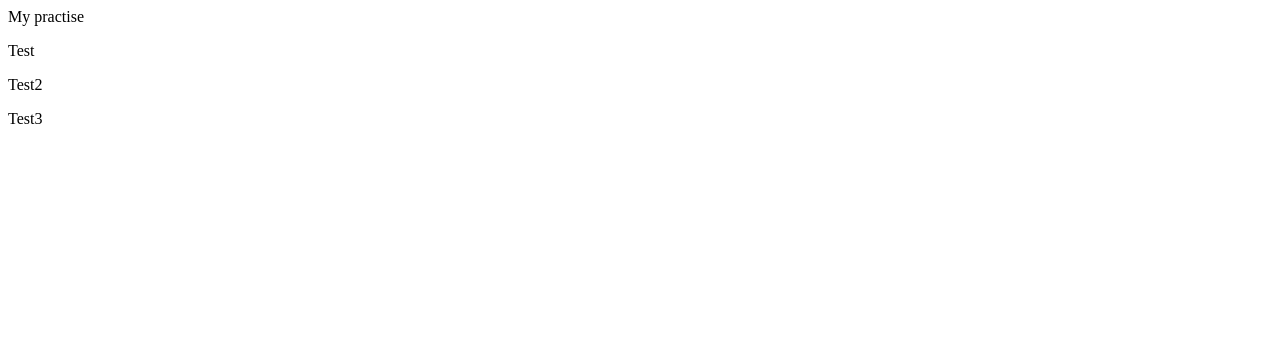
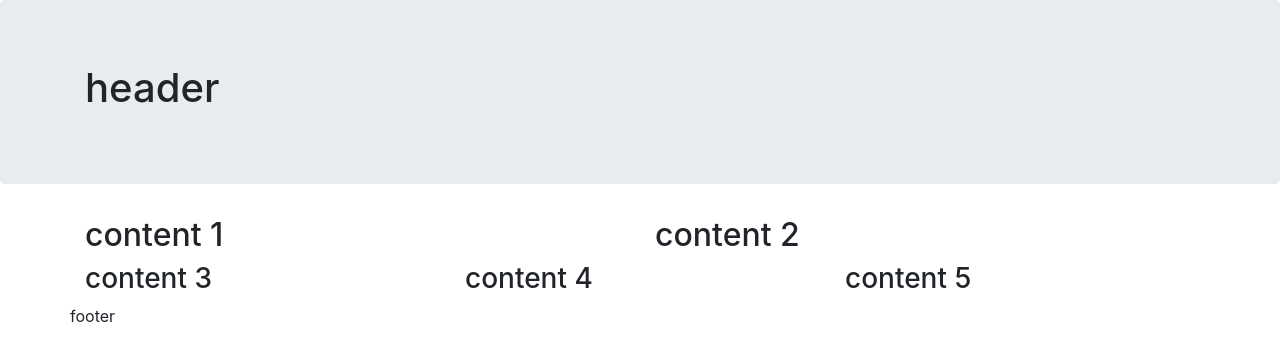
Before and after one commit to YuanPeihao/WebDevPractise, a website: page index.html in a window 1280 px wide. Drawn offline with nearby package versions, Linux system fonts and the light colour scheme.

Commit message:
add bootstrap

```diff
--- a/index.html
+++ b/index.html
@@ -1,4 +1,61 @@
-<h>My practise</h>
-<p>Test</p>
-<p>Test2</p>
-<p>Test3</p>
+<!DOCTYPE html>
+<html lang="en">
+
+<head>
+	<!-- Required meta tags always come first -->
+    <meta charset="utf-8">
+    <meta name="viewport" content="width=device-width, initial-scale=1, shrink-to-fit=no">
+    <meta http-equiv="x-ua-compatible" content="ie=edge">
+
+    <!-- Bootstrap CSS -->
+    <link rel="stylesheet" href="node_modules/bootstrap/dist/css/bootstrap.min.css">
+</head>
+
+<body>
+	<header class="jumbotron">
+		<div class="container">
+			<div class="row">
+				<div class="col-sm-6">
+					<h1>header</h1>
+				</div>
+			</div>
+		</div>
+	</header>
+
+	<div class="container">
+		<div class="row">
+			<div class="col-sm-6">
+				<h2>content 1</h2>
+			</div>
+			<div class="col-sm-6">
+				<h2>content 2</h2>
+			</div>
+		</div>
+		<div class="row">
+			<div class="col-sm-4">
+				<h3>content 3</h3>
+			</div>
+			<div class="col-sm-4">
+				<h3>content 4</h3>
+			</div>
+			<div class="col-sm-4">
+				<h3>content 5</h3>
+			</div>
+		</div>
+	</div>
+
+	<footer>
+		<div class="container">
+			<div class="row">
+				<p>footer</p>
+			</div>
+		</div>
+	</footer>
+
+	<!-- jQuery first, then Popper.js, then Bootstrap JS. -->
+    <script src="node_modules/jquery/dist/jquery.slim.min.js"></script>
+    <script src="node_modules/popper.js/dist/umd/popper.min.js"></script>
+    <script src="node_modules/bootstrap/dist/js/bootstrap.min.js"></script>
+</body>
+
+</html>
--- a/package.json
+++ b/package.json
@@ -20,5 +20,10 @@
   "homepage": "https://github.com/YuanPeihao/WebDevPractise#readme",
   "devDependencies": {
     "lite-server": "^2.6.1"
+  },
+  "dependencies": {
+    "bootstrap": "^4.6.0",
+    "jquery": "^3.5.1",
+    "popper.js": "^1.16.1"
   }
 }
```
Also changed, not shown: 1 other file.
